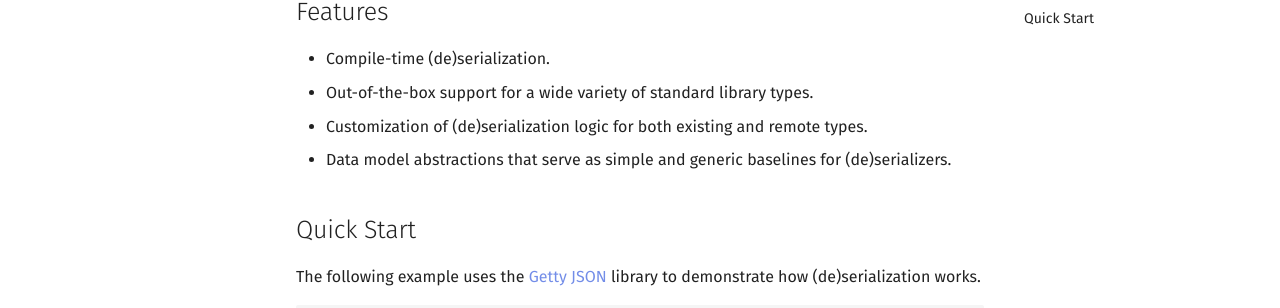
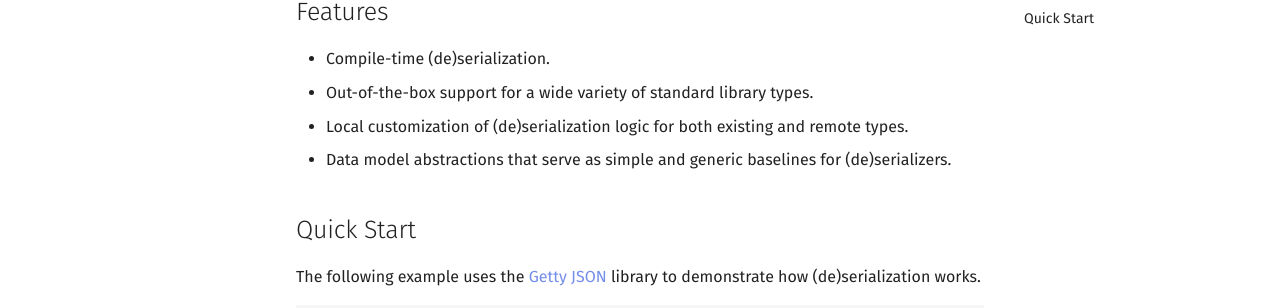
Before and after one commit to getty-zig/getty.so, an MkDocs documentation site: the page built from docs/index.md, in a window 1280 px wide and 900 px high, scrolled down 629 px. Shown: the part 143-451 px from the top of the window. Built offline with MkDocs 1.6.1 and Material for MkDocs 9.7.7, drawn with Linux system fonts in a browser that asks for light colours; comment, search, counter and statistics services are not loaded.

Commit message:
clean up

````diff
--- a/docs/index.md
+++ b/docs/index.md
@@ -1,7 +1,6 @@
 # Getty
 
-Getty is a framework for building __robust__, __optimal__, and __reusable__
-(de)serializers in Zig.
+Getty is a framework for building __robust__, __optimal__, and __reusable__ (de)serializers in Zig.
 
 <br>
 
@@ -19,14 +18,12 @@ Getty is a framework for building __robust__, __optimal__, and __reusable__
 
 - Compile-time (de)serialization.
 - Out-of-the-box support for a wide variety of standard library types.
-- Customization of (de)serialization logic for both existing and remote types.
-- Data model abstractions that serve as simple and generic baselines for
-  (de)serializers.
+- Local customization of (de)serialization logic for both existing and remote types.
+- Data model abstractions that serve as simple and generic baselines for (de)serializers.
 
 ## Quick Start
 
-The following example uses the [Getty JSON](https://github.com/getty-zig/json)
-library to demonstrate how (de)serialization works.
+The following example uses the [Getty JSON](https://github.com/getty-zig/json) library to demonstrate how (de)serialization works.
 
 ```zig title="Zig code"
 const std = @import("std");
````
Also changed, not shown: docs/user-guide/design/interfaces.md (+1 -1 lines), docs/user-guide/installation.md (+1 -2 lines), docs/user-guide/tutorial/deserializers.md (+1 -1 lines), docs/user-guide/tutorial/index.md (+2 -2 lines), docs/user-guide/tutorial/setup.md (+0 -2 lines).
